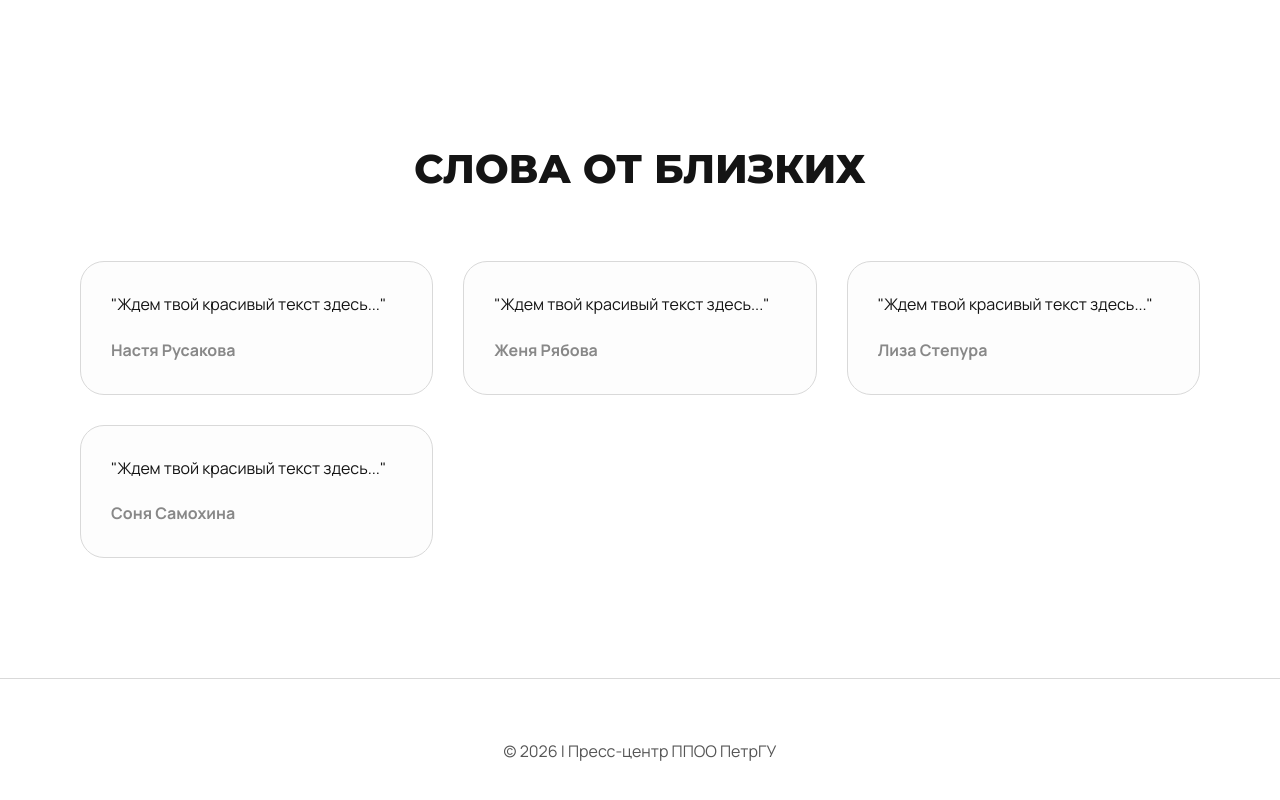
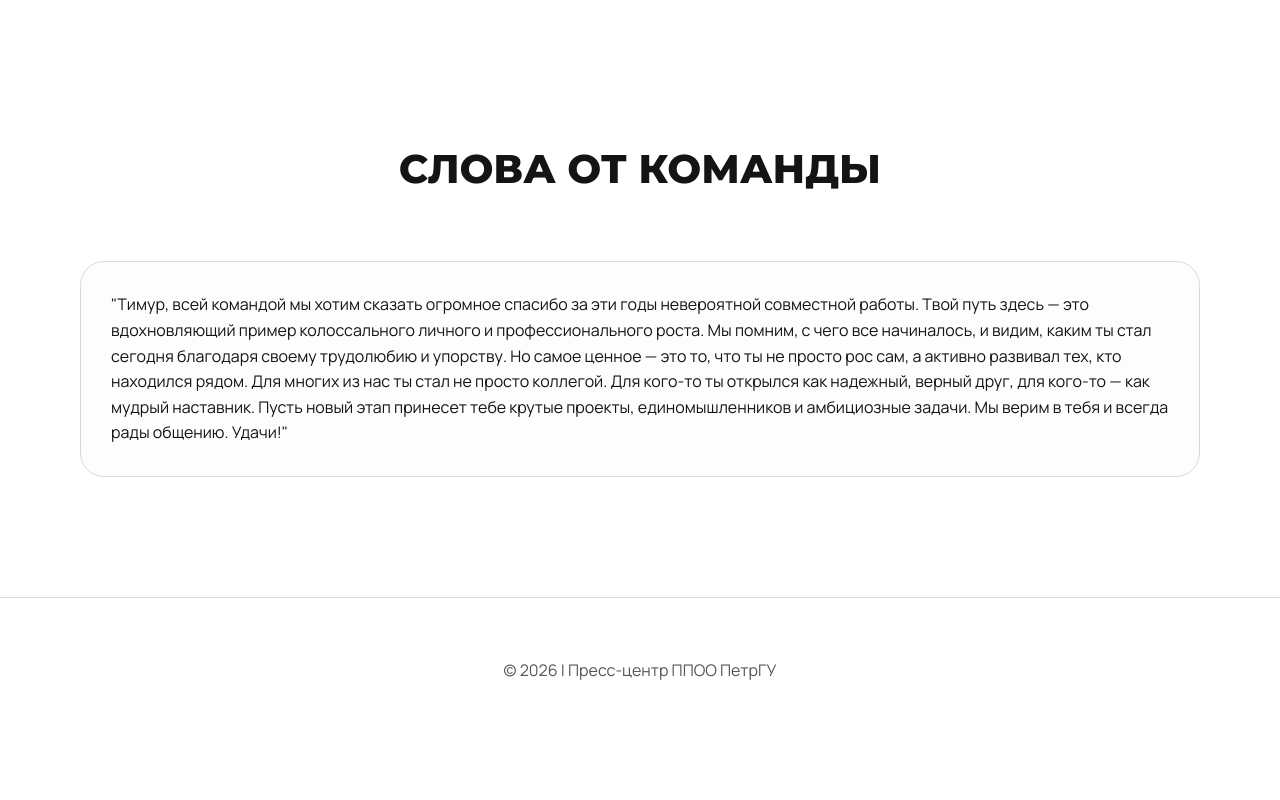
Before and after one commit to maksim3382/memory, a plain HTML site: page index.html in a window 1280 px wide. Shown: the part 7154-7954 px from the top of the page. After the commit the page ends 7898 px from the top, so only its background shows below. Drawn offline with Linux system fonts and the light colour scheme.

Commit message:
index.html

```diff
--- a/index.html
+++ b/index.html
@@ -94,13 +94,17 @@
     <section class="section" id="friends-words">
       <div class="container">
         <div class="section-title">
-          <h2>Слова от близких</h2>
+          <h2>Слова от команды</h2>
         </div>
         <div class="friends-grid">
-          <blockquote class="friend-note reveal"><p>"Ждем твой красивый текст здесь..."</p><cite>Настя Русакова</cite></blockquote>
-          <blockquote class="friend-note reveal"><p>"Ждем твой красивый текст здесь..."</p><cite>Женя Рябова</cite></blockquote>
-          <blockquote class="friend-note reveal"><p>"Ждем твой красивый текст здесь..."</p><cite>Лиза Степура</cite></blockquote>
-          <blockquote class="friend-note reveal"><p>"Ждем твой красивый текст здесь..."</p><cite>Соня Самохина</cite></blockquote>
+          <blockquote class="friend-note reveal"><p> "Тимур, всей командой мы хотим сказать огромное спасибо за эти годы невероятной совместной работы.
+
+Твой путь здесь — это вдохновляющий пример колоссального личного и профессионального роста. Мы помним, с чего все начиналось, и видим, каким ты стал сегодня благодаря своему трудолюбию и упорству. Но самое ценное — это то, что ты не просто рос сам, а активно развивал тех, кто находился рядом.
+
+Для многих из нас ты стал не просто коллегой. Для кого-то ты открылся как надежный, верный друг, для кого-то — как мудрый наставник.
+
+Пусть новый этап принесет тебе крутые проекты, единомышленников и амбициозные задачи. Мы верим в тебя и всегда рады общению. Удачи!"</p></blockquote>
+
         </div>
       </div>
     </section>
```
